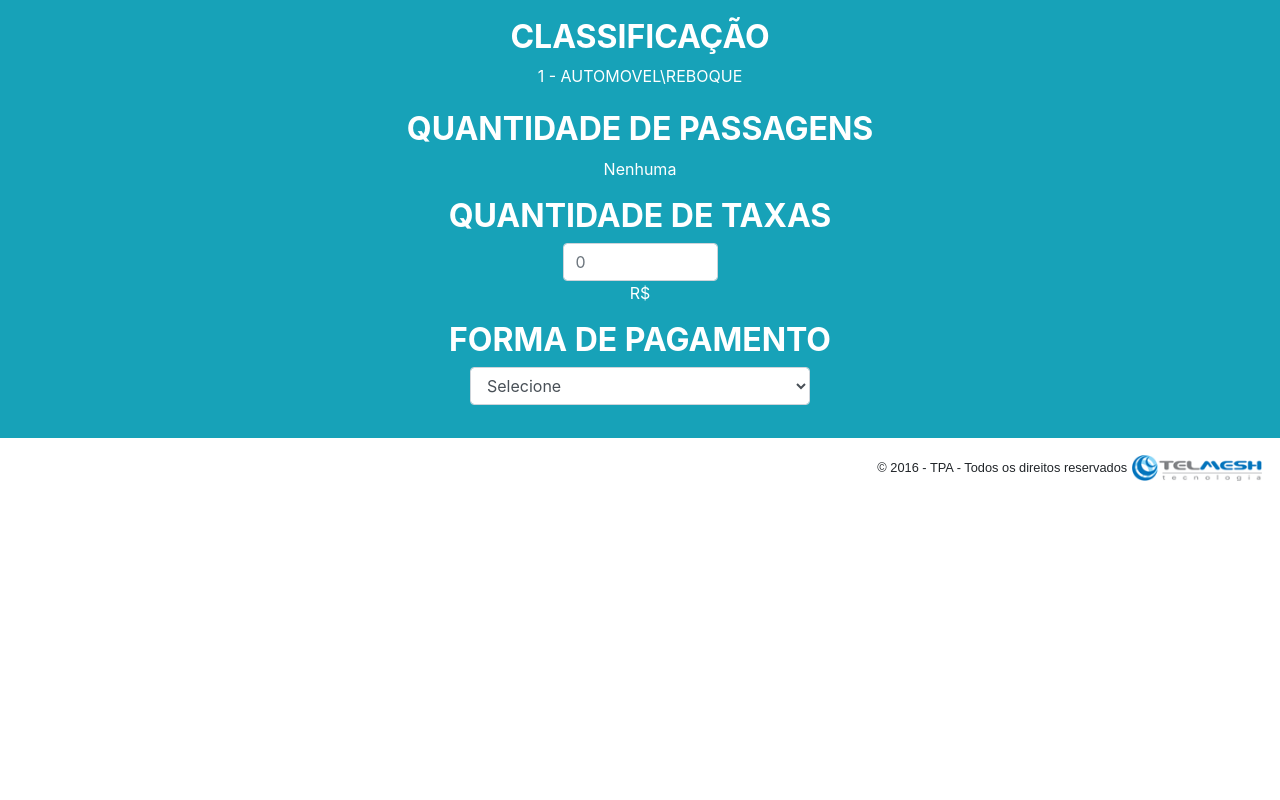
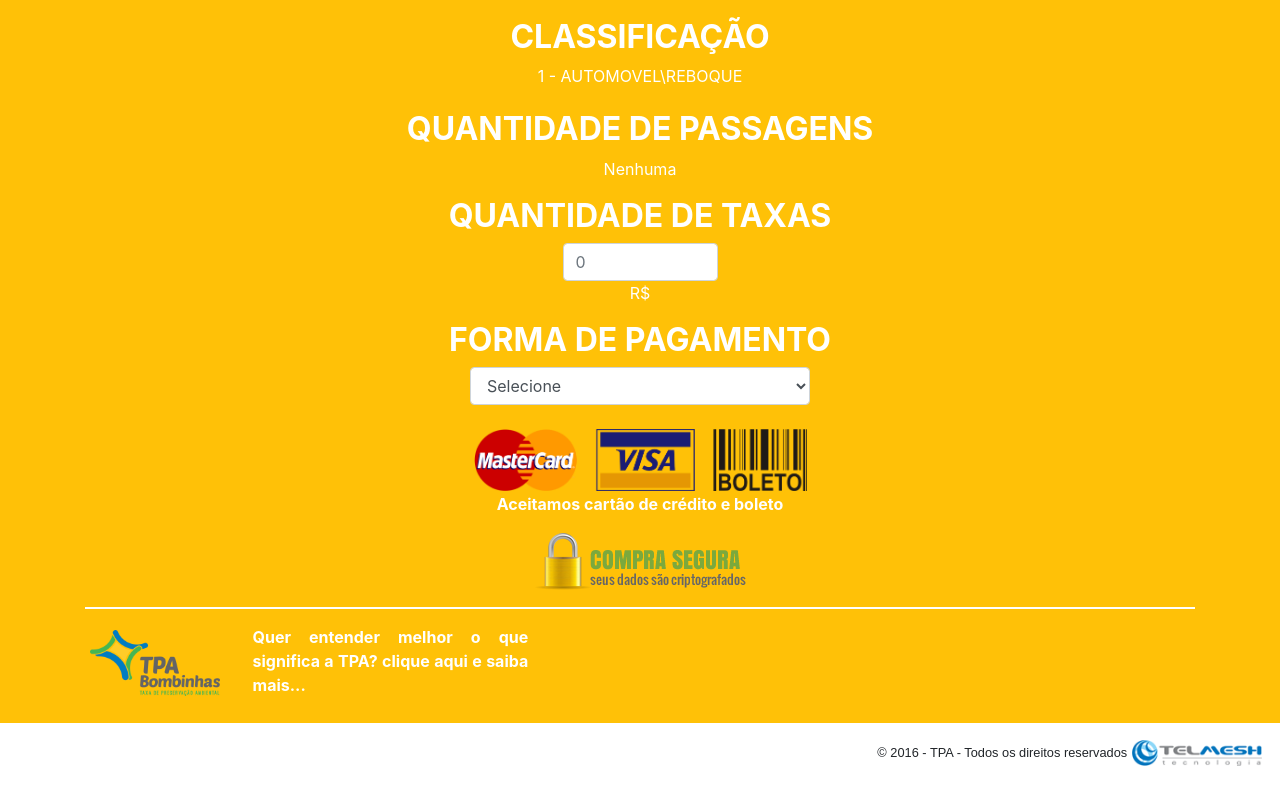
Before and after one commit to espFabioAlmeida/tpaAngular, an Angular app: page /pagamento in a window 1280 px wide. Shown: the part 548-1348 px from the top of the page. Before the commit the page ends 1063 px from the top, so only its background shows below. Built offline with nearby package versions, Linux system fonts and the light colour scheme.

Commit message:
finalizacao css pagamento

```diff
--- a/src/app/app.component.html
+++ b/src/app/app.component.html
@@ -5,8 +5,8 @@
       title="pref-bombinhas">
     </a>
     <a routerLink="/">
-      <img class="img_logo" src="../assets/img/tpa-bombinhas.png" alt="pref-bombinhas"
-      title="pref-bombinhas">
+      <img class="img_logo" src="../assets/img/tpa-bombinhas.png" alt="tpa"
+      title="tpa">
     </a>
     <nav class="navbar navbar-expand-lg navbar-dark text-secondary">
         <div class="header_nav">
--- a/src/app/form-pagamento/form-pagamento.component.css
+++ b/src/app/form-pagamento/form-pagamento.component.css
@@ -32,3 +32,51 @@ form
 {
     margin: 2% 0%;
 }
+
+.img_pag
+{
+    margin: 1px;
+    max-width: 30%;
+}
+
+hr
+{
+    border: 1px solid white;
+}
+
+a
+{
+    text-decoration: none;
+    color: white;
+}
+
+.lado-a-lado
+{
+    display: flex;
+    flex-wrap: wrap;
+}
+
+.lado-a-lado-janela
+{
+    float: left;
+    text-align: justify;
+    justify-content: center;
+    max-width: 50%;
+}
+
+.img_seguro
+{
+    margin: 1px;
+    max-width: 100%;
+}
+
+.textoLink
+{
+    margin-left: 5%;
+    max-width: 50%;
+}
+
+.negrito
+{
+    font-weight: bold;
+}
--- a/src/app/form-pagamento/form-pagamento.component.html
+++ b/src/app/form-pagamento/form-pagamento.component.html
@@ -1,4 +1,4 @@
-<div class="fundo bg-info text-white">
+<div class="fundo text-white bg-warning">
         <div class="container">
             <div>
                 <p class="placa bg-dark">
@@ -198,5 +198,32 @@
                 (click)="submitBoleto()">Salvar</button>
 
             </form>
+
+
+            <img class="img_pag" src="../../assets/img/bandeiras.png" alt="bandeiras" title="bandeiras">
+            <p class="negrito">Aceitamos cartão de crédito e boleto</p>
+
+            <img class="img_seguro" src="../../assets/img/site_seguro.png" alt="seguro"
+                title="seguro">
+
+            <hr>
+
+            <div class="lado-a-lado">
+                <div class="lado-a-lado-janela">
+                    <a href="https://www.bombinhas.sc.gov.br/cms/pagina/ver/codMapaItem/53478#.VKFZrv9gAA"
+                    target="_blank">
+                        <img class="img_logo" src="../assets/img/tpa-bombinhas.png" alt="tpa"
+                        title="tpa">
+                    </a>
+                </div>
+                <div class="lado-a-lado-janela">
+                    <a href="https://www.bombinhas.sc.gov.br/cms/pagina/ver/codMapaItem/53478#.VKFZrv9gAA"
+                    target="_blank">
+                        <p class="textoLink negrito">
+                            Quer entender melhor o que significa a TPA? clique aqui e saiba mais...
+                        </p>
+                    </a>
+                </div>
+            </div>
         </div>
     </div>
```
